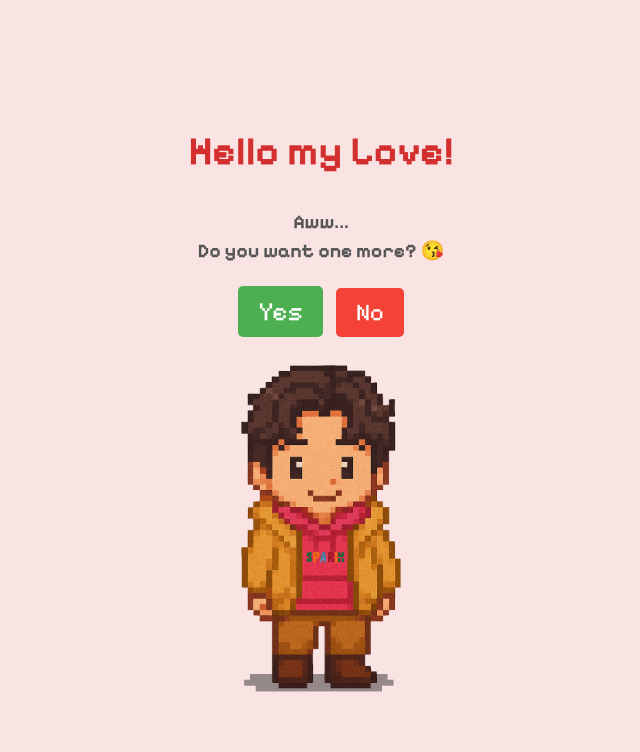
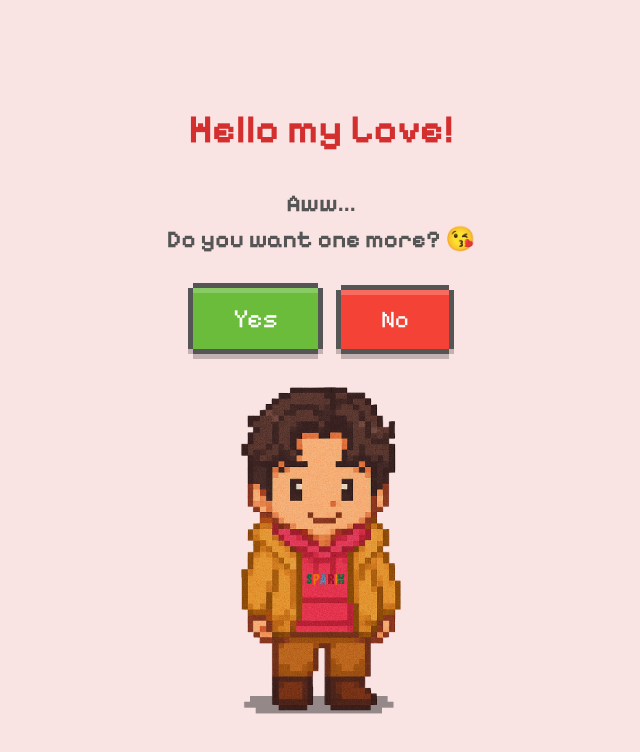
Before and after one commit to baykaa/happy-birthday-my-love, a plain HTML site: page index.html in a window 1280 px wide. Both pictures are taken after a click on the button "Yes". Shown: the whole page, without its empty margins (319-959 px from the left). Drawn offline with Linux system fonts and the light colour scheme.

Commit message:
Add kiss sound effect

```diff
--- a/css/happy_birthday.css
+++ b/css/happy_birthday.css
@@ -70,12 +70,14 @@ body {
 }
 
 .gif_container {
-    display: none; /* Hidden by default */
+    display: none;
+    /* Hidden by default */
     position: fixed;
     top: 50%;
     left: 50%;
     transform: translate(-50%, -50%);
-    z-index: 1000; /* Ensures it's on top of other content */
+    z-index: 1000;
+    /* Ensures it's on top of other content */
 }
 
 .gif_container img {
--- a/css/styles.css
+++ b/css/styles.css
@@ -20,43 +20,46 @@ body {
   color: #d32f2f;
 }
 
+h3 {
+  font-size: 1.5em;
+  color: #d32f2f;
+}
+
 .buttons {
   margin-top: 20px;
 }
 
-  .yes-button {
-    font-size: 1.5em;
-    padding: 10px 20px;
-    margin-right: 10px;
-    background-color: #4caf50;
-    color: white;
-    border: none;
-    border-radius: 5px;
-    cursor: pointer;
-    font-family: "Pixelify Sans", sans-serif;
-    font-optical-sizing: auto;
-    font-style: normal;
-  }
-
 .subheader_message {
-    font-size: 1.2em;
   color: #555;
   margin-top: 10px;
   margin-bottom: 20px;
   line-height: 1.5;
 }
 
-  .no-button {
+button {
+  color: #fff;
+  padding: 15px 40px 15px 40px;
+  margin: 10px;
   font-size: 1.5em;
-    padding: 10px 20px;
-    background-color: #f44336;
-    color: white;
-    border: none;
-    border-radius: 5px;
-    cursor: pointer;
   font-family: "Pixelify Sans", sans-serif;
   font-optical-sizing: auto;
   font-style: normal;
+  border: 0;
+  box-shadow: 0px 5px #555, 0px -5px #555, 5px 0px #555, -5px 0px #555, 0px 10px #00000038, 5px 5px #00000038, -5px 5px #00000038, inset 0px 5px #ffffff36;
+  cursor: pointer;
+}
+
+button:active {
+  transform: translateY(5px);
+  box-shadow: 0px 5px #555, 0px -5px #555, 5px 0px #555, -5px 0px #555, inset 0px 5px #00000038;
+}
+
+.yes-button {
+  background-color: #6abc3a;
+}
+
+.no-button {
+  background-color: #f44336;
 }
 
 .normal_photo img {
@@ -65,12 +68,14 @@ body {
 }
 
 .gif_container {
-    display: none; /* Hidden by default */
+  display: none;
+  /* Hidden by default */
   position: fixed;
   top: 50%;
   left: 50%;
   transform: translate(-50%, -50%);
-    z-index: 1000; /* Ensures it's on top of other content */
+  z-index: 1000;
+  /* Ensures it's on top of other content */
 }
 
 .gif_container img {
--- a/script.js
+++ b/script.js
@@ -19,15 +19,26 @@ function handleYesClick() {
     const yesButton = document.querySelector('.yes-button');
     const noButton = document.querySelector('.no-button');
     const mainMessage = document.querySelector('.subheader_message');
+
     if (kissCount >= messages.length) {
-        window.location.href = "happy_birthday.html";
+        kissAnimation();
+        kissSound(); // Show the kiss animation one last time
+
+        // Disable buttons to prevent further clicks
+        yesButton.disabled = true;
+        noButton.disabled = true;
+
+        setTimeout(() => {
+            window.location.href = "happy_birthday.html";
+        }, 1500); // Delay to ensure the last kiss is shown before redirecting
         return;
     }
+    kissAnimation();
+    kissSound();
     mainMessage.innerHTML = messages[messageIndex];
     messageIndex = (messageIndex + 1) % messages.length;
     const currentSize = parseFloat(window.getComputedStyle(yesButton).fontSize);
     yesButton.style.fontSize = `${currentSize * 1.1}px`;
-    kissAnimation();
     kissCount++;
 }
 
@@ -60,6 +71,22 @@ function kissAnimation() {
     }, 700);
 }
 
+function kissSound() {
+    let kissSoundNum = [1, 2];
+    kissSoundNum = kissSoundNum[Math.floor(Math.random() * kissSoundNum.length)];
+    const audio = new Audio();
+
+    if (kissCount >= messages.length) {
+        audio.src = "sounds/final_kiss.mp3";
+    } else {
+        audio.src = `sounds/kiss_sound_${kissSoundNum}.mp3`;
+    }
+
+    audio.play().catch(error => {
+        console.error("Error playing sound:", error);
+    });
+}
+
 function handleNoClick() {
     window.location.href = "no_page.html";
 }
```
Also changed, not shown: index.html (+3 -1 lines), 3 other files. Lines whose indentation alone changed are shown as unchanged.
